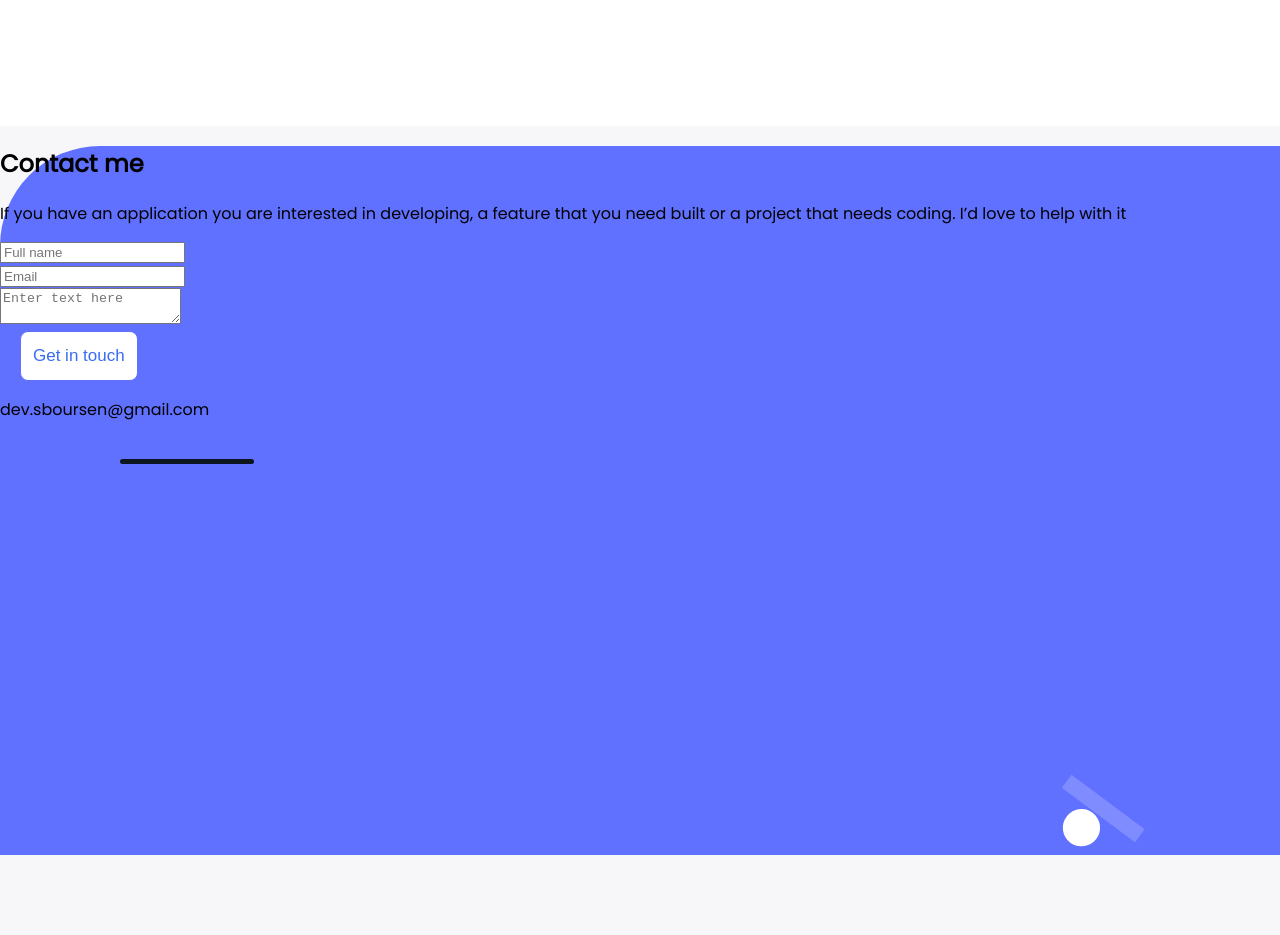
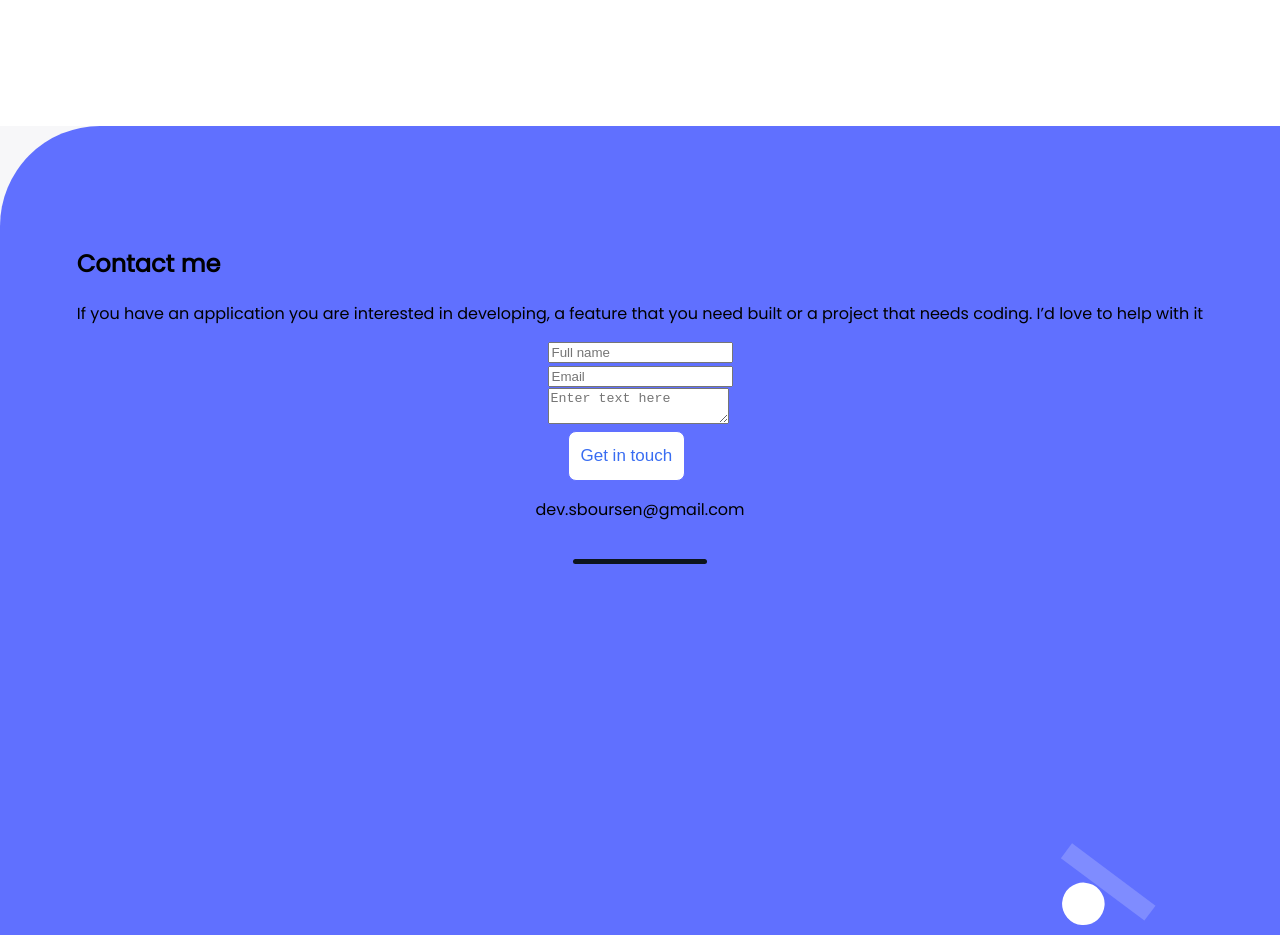
Before and after one commit to ridwanediallo/Portfolio, a website: page index.html in a window 1280 px wide. Shown: the part 4920-5855 px from the top of the page. Before the commit the page ends 5775 px from the top, so only its background shows below. Drawn offline with nearby package versions, Linux system fonts and the light colour scheme.

Commit message:
Make footer a flexBox

```diff
--- a/styles.css
+++ b/styles.css
@@ -265,4 +265,8 @@ footer {
   background-position: right 20px bottom;
   border-radius: 100px 0 0 0;
   height: 709.17px;
+  padding-top: 100px;
+  display: flex;
+  flex-direction: column;
+  align-items: center;
 }
```
